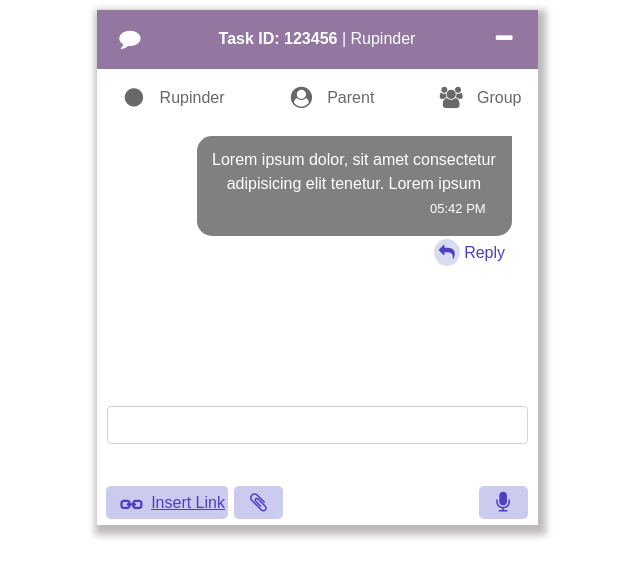
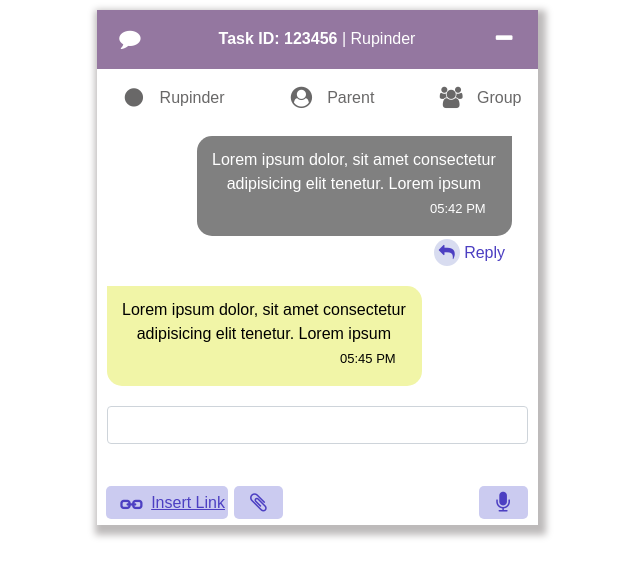
Before and after one commit to faizee-infobeans/demoChatUi, a React (Create React App) app: page / in a window 1280 px wide. Shown: the top 576 px of the page, without its empty margins (323-963 px from the left). Built offline with nearby package versions, Linux system fonts and the light colour scheme.

Commit message:
added reciver message design

```diff
--- a/src/index.css
+++ b/src/index.css
@@ -26,7 +26,16 @@ body {
   border-top-left-radius: 15px;
   border-end-start-radius: 15px;
   color: white;
-  float: right;
+  /* float: right; */
+}
+
+.content1 {
+  background-color: #f1f5a7;
+  border-end-end-radius: 15px;
+  border-top-right-radius: 15px;
+  border-end-start-radius: 15px;
+  color: black;
+  /* float: left; */
 }
 
 .time {
@@ -44,6 +53,12 @@ body {
   display: flex;
   flex-direction: column;
   margin-left: 90px;
+  width: 75%;
+}
+
+.name1 {
+  display: flex;
+  flex-direction: column;
   width: 75%;
 }
 
--- /dev/null
+++ b/src/ui/Reciever.jsx
@@ -0,0 +1,22 @@
+import React from 'react';
+
+export const Reciver = () => {
+  return (
+    <div class="name1">
+    <div class="content1">
+    <p class="msg">
+      Lorem ipsum dolor, sit amet consectetur adipisicing elit tenetur.
+      Lorem ipsum
+      <br />
+      <span class="time">05:45 PM</span>
+    </p>
+  </div>
+  <div>
+  <p class="reply">
+    <span class="shareicon"><i class="fa fa-reply"></i></span> Reply</p>
+  </div>
+    </div>
+  );
+};
+
+export default Reciver;
--- a/src/ui/Tab.jsx
+++ b/src/ui/Tab.jsx
@@ -1,5 +1,6 @@
 import React from "react";
 import { Info } from "./Info.jsx";
+import Reciver from "./Reciever"
 
 export const Tab = () => {
   return (
@@ -44,6 +45,7 @@ export const Tab = () => {
         <div class="tab-content" id="myTabContent">
           <div class="tab-pane fade show active" id="home" role="tabpanel">
             <Info />
+<Reciver />
           </div>
           <div class="tab-pane fade" id="profile" role="tabpanel">
             <Info />
```
